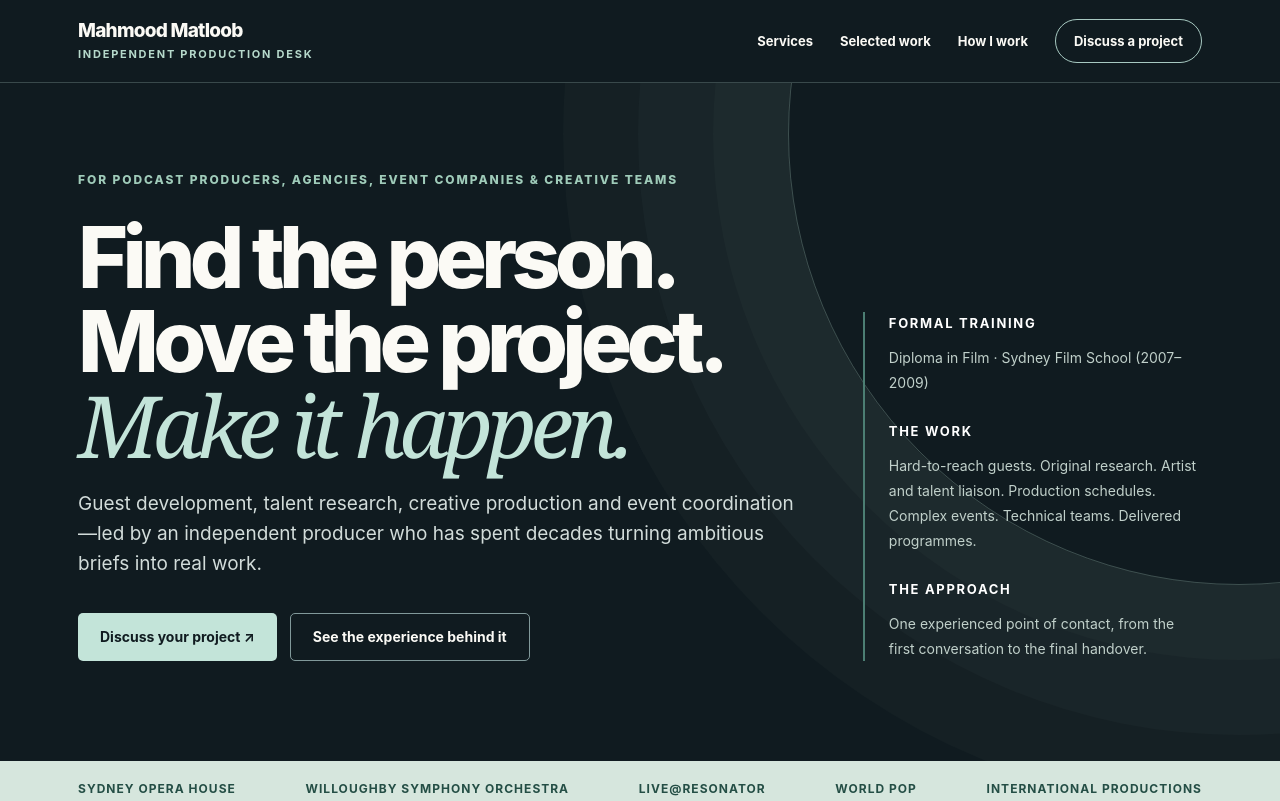
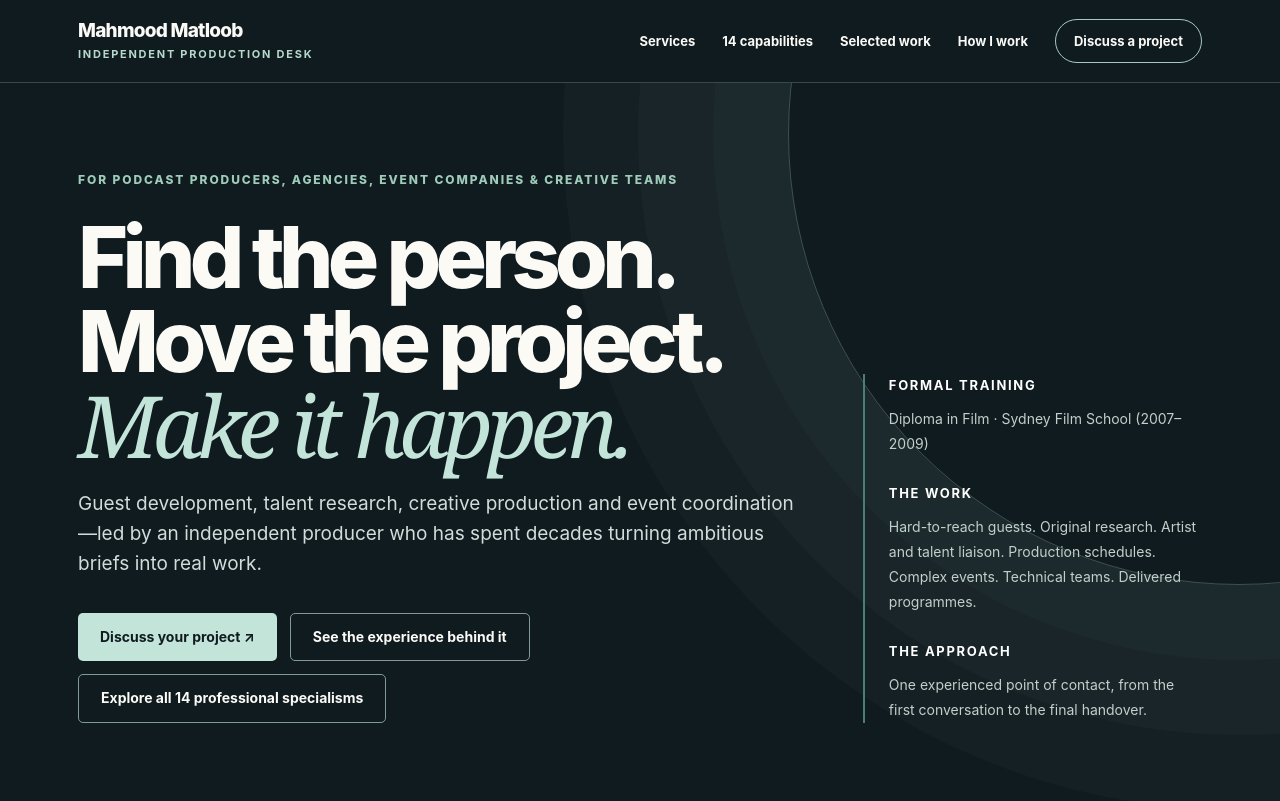
Before and after one commit to BeatViral/producer-for-hire, a plain HTML site: page index.html in a window 1280 px wide. Shown: the top 801 px of the page. Drawn offline with Linux system fonts and the light colour scheme.

Commit message:
Connect Production Desk homepage to complete 14-specialism professional portfolio

```diff
--- a/index.html
+++ b/index.html
@@ -25,11 +25,11 @@
 <body>
 <header class="nav"><div class="wrap navin">
 <a href="#top" class="brand">Mahmood Matloob<span>Independent production desk</span></a>
-<nav class="navlinks" aria-label="Main navigation"><a href="#services">Services</a><a href="#work">Selected work</a><a href="#approach">How I work</a><a class="navcta" href="#contact">Discuss a project</a></nav>
+<nav class="navlinks" aria-label="Main navigation"><a href="#services">Services</a><a href="portfolio/">14 capabilities</a><a href="#work">Selected work</a><a href="#approach">How I work</a><a class="navcta" href="#contact">Discuss a project</a></nav>
 </div></header>
 <main id="top">
 <section class="hero"><div class="wrap hero-grid">
-<div><div class="eyebrow">For podcast producers, agencies, event companies &amp; creative teams</div><h1>Find the person.<br>Move the project.<br><i>Make it happen.</i></h1><p class="lead">Guest development, talent research, creative production and event coordination—led by an independent producer who has spent decades turning ambitious briefs into real work.</p><div class="buttons"><a class="btn primary" href="mailto:mahmoodkhanteam@gmail.com?subject=Production%20project%20enquiry">Discuss your project ↗</a><a class="btn ghost" href="#work">See the experience behind it</a></div></div>
+<div><div class="eyebrow">For podcast producers, agencies, event companies &amp; creative teams</div><h1>Find the person.<br>Move the project.<br><i>Make it happen.</i></h1><p class="lead">Guest development, talent research, creative production and event coordination—led by an independent producer who has spent decades turning ambitious briefs into real work.</p><div class="buttons"><a class="btn primary" href="mailto:mahmoodkhanteam@gmail.com?subject=Production%20project%20enquiry">Discuss your project ↗</a><a class="btn ghost" href="#work">See the experience behind it</a><a class="btn ghost" href="portfolio/">Explore all 14 professional specialisms</a></div></div>
 <aside class="hero-side"><strong>Formal training</strong>Diploma in Film · Sydney Film School (2007–2009)<br><br><strong>The work</strong>Hard-to-reach guests. Original research. Artist and talent liaison. Production schedules. Complex events. Technical teams. Delivered programmes.<br><br><strong>The approach</strong>One experienced point of contact, from the first conversation to the final handover.</aside>
 </div></section>
 <div class="ribbon"><div class="wrap ribbon-in"><span>Sydney Opera House</span><span>Willoughby Symphony Orchestra</span><span>Live@Resonator</span><span>WORLD POP</span><span>International productions</span></div></div>
```
